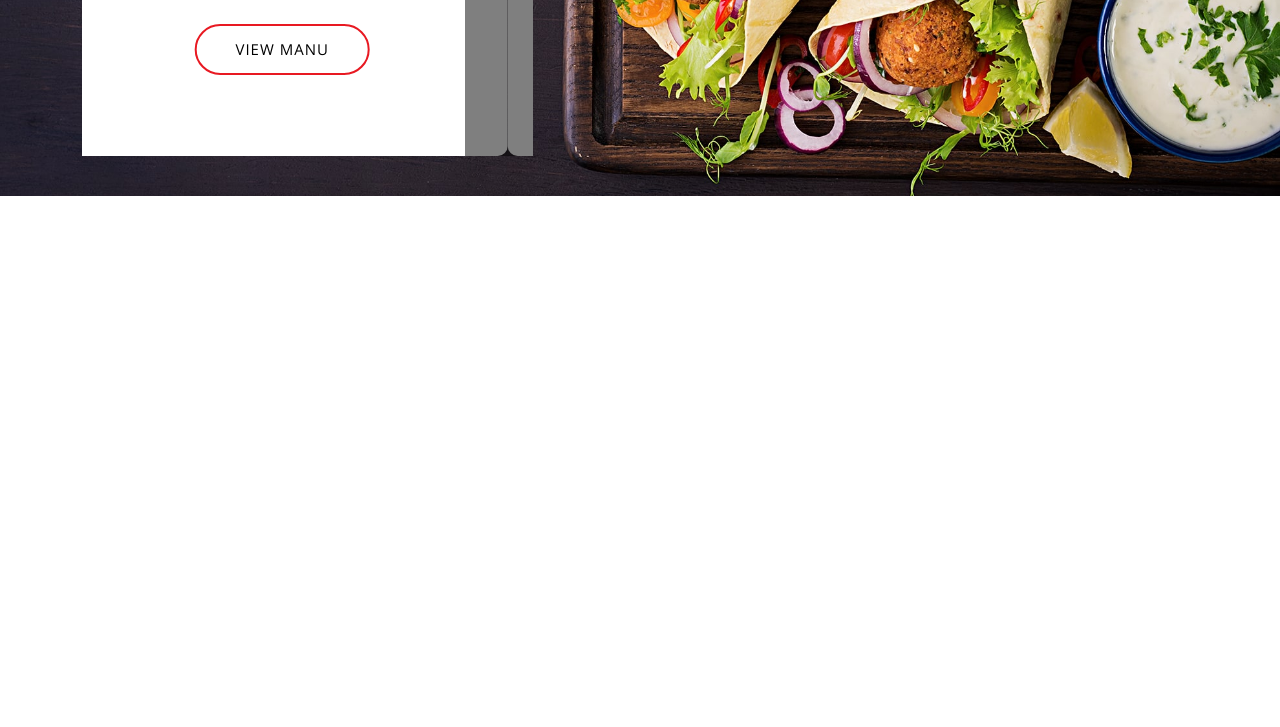
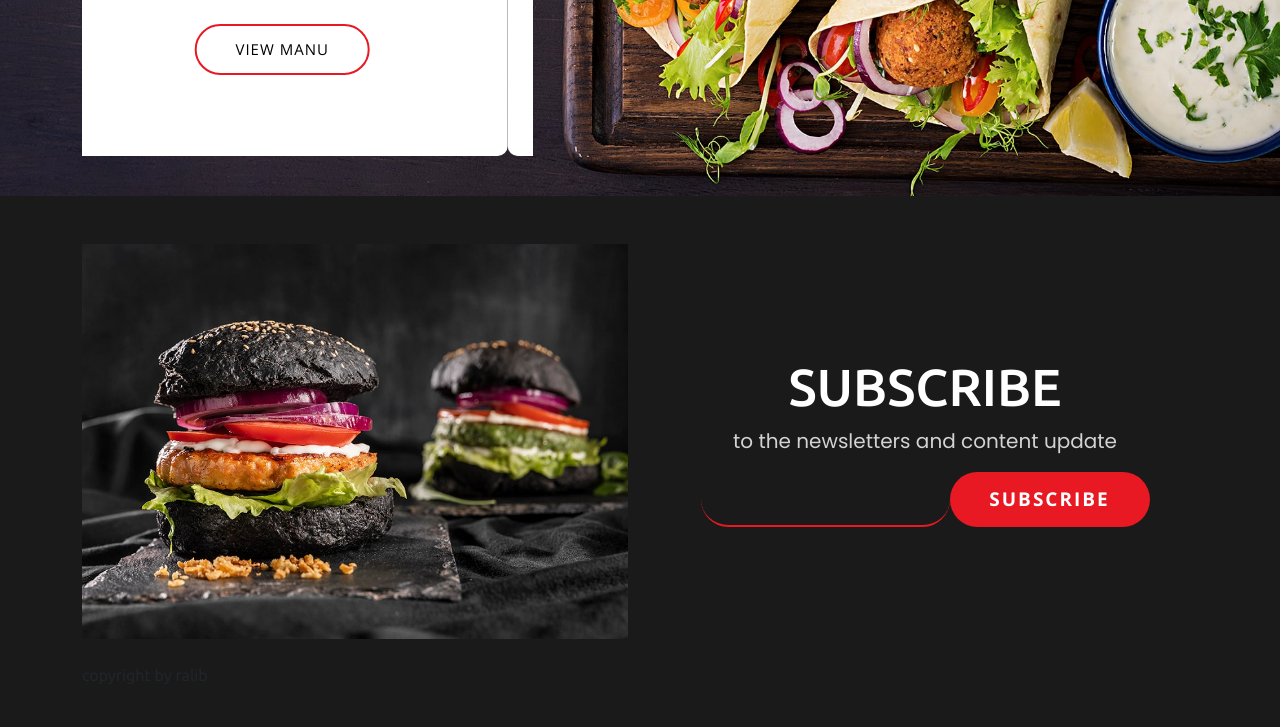
Before and after one commit to Developer-Rakib/Dining, a plain HTML site: page index.html in a window 1280 px wide. Shown: the part 4754-5481 px from the top of the page. Before the commit the page ends 4950 px from the top, so only its background shows below. Drawn offline with nearby package versions, Linux system fonts and the light colour scheme.

Commit message:
footer done

```diff
--- a/index.html
+++ b/index.html
@@ -311,6 +311,31 @@
             </div>
         </section>
 
+        <section class="subscribe-section pt-5">
+            <div class="container">
+                <div class="row">
+                    <div class="col-lg-6">
+                        <div class="sub-img">
+                            <img class="img-fluid" src="img/fgfg54-min.jpg" alt="">
+                        </div>
+                    </div>
+                    <div class="col-lg-6 text-center d-flex justify-content-center align-items-center">
+                        <div class="sub-container text-white">
+                            <h1>Subscribe</h1>
+                            <p>to the newsletters and content update</p>
+                            <div class="sub-field d-flex">
+                                <input type="email">
+                                <button class="primary-button">Subscribe</button>
+                            </div>
+                        </div>
+                    </div>
+                    <p class="py-4">copyright by ralib</p>
+                </div>
+            </div>
+        </section>
+
+
+
 
 
     </main>
--- a/style.css
+++ b/style.css
@@ -378,9 +378,7 @@ transition:.4s;
 .carousel-container{
 
 }
-.carousel-control-next{
-  background-color: black !important;
-}
+
 .carousel-item{
   background-color: white;
   text-align: center;
@@ -417,3 +415,38 @@ transition:.4s;
   color: white;
   font-weight: 700;
 }
+
+
+.subscribe-section{
+  background-color: #1a1a1a;
+}
+.sub-container{}
+.sub-container h1 {
+	font-size: 52px;
+	text-transform: uppercase;
+}
+.sub-container p {
+	font-size: 20px;
+  font-family: 'Poppins', sans-serif;
+  color: rgb(211, 211, 211);
+}
+.sub-field{}
+.sub-field input {
+	border: none;
+	background: inherit;
+	border-bottom: 2px solid var(--primary-color);
+	width: 249px;
+	border-radius: 30px;
+	padding: 0 20px;
+  color: var(--primary-color);
+}
+.sub-field button {
+	width: 200px;
+	padding: 13px 0;
+}
+.sub-field input:focus{
+  border: none;
+  outline: none;
+  background-color: white;
+  border: 2px solid var(--primary-color);
+}
```
